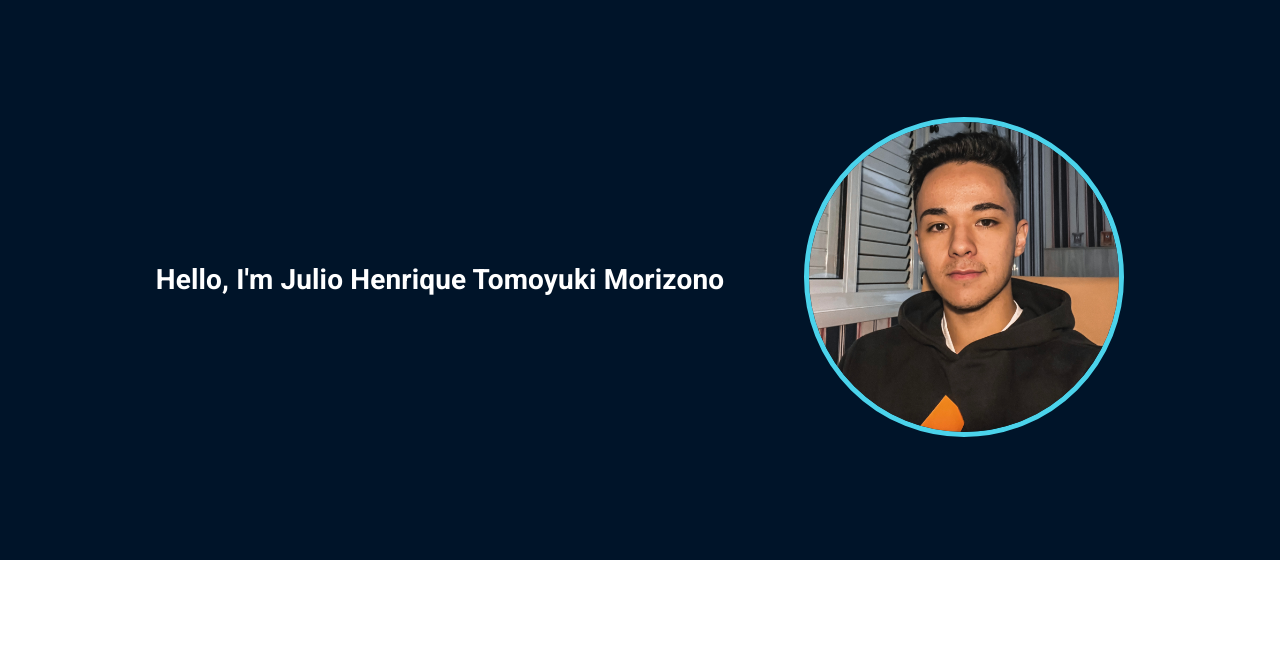
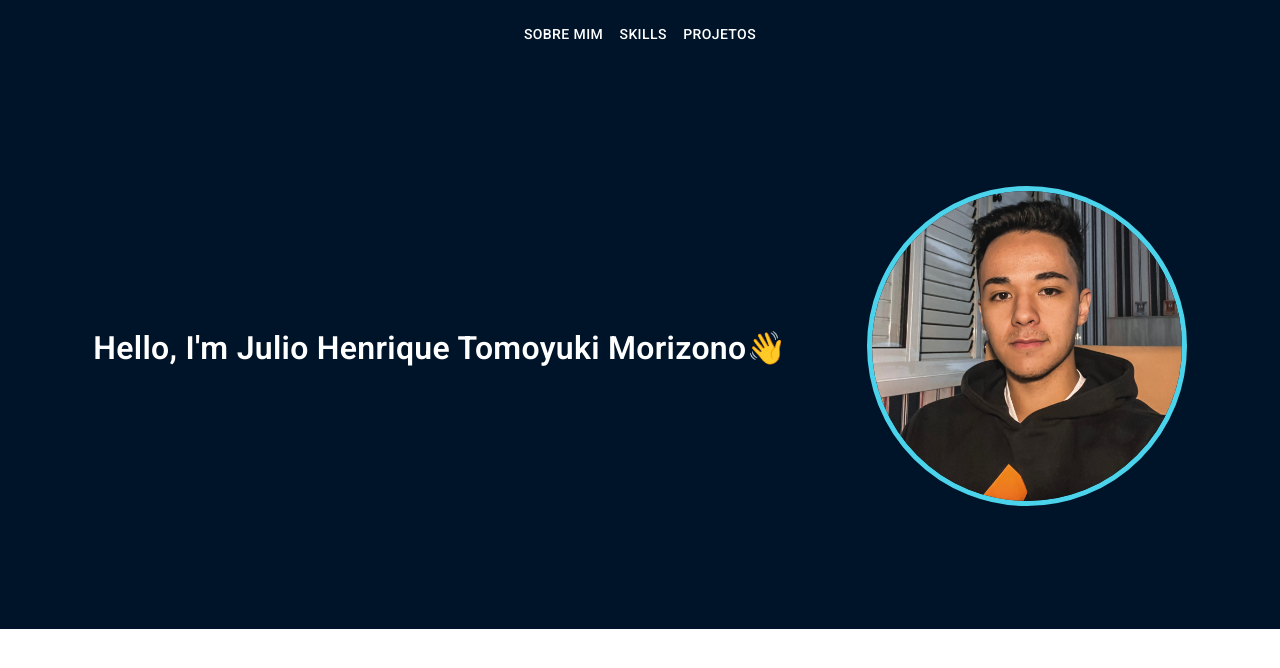
Before and after one commit to juliohtm08/my-portfolio, a React (Vite) app: page / in a window 1280 px wide. Shown: the top 668 px of the page. Built offline with nearby package versions, Linux system fonts and the light colour scheme.

Commit message:
add AppBar

```diff
--- a/package.json
+++ b/package.json
@@ -12,6 +12,7 @@
   "dependencies": {
     "@emotion/react": "^11.14.0",
     "@emotion/styled": "^11.14.0",
+    "@mui/icons-material": "^6.4.7",
     "@mui/material": "^6.4.7",
     "@mui/styled-engine-sc": "^6.4.6",
     "react": "^19.0.0",
--- a/src/App.jsx
+++ b/src/App.jsx
@@ -1,10 +1,13 @@
 import React from 'react';
+import Home from './pages/home/Home';
+import AppBar from './components/AppBar';
+
 import './styles/App.css';
-import Home from './pages/home/Home';
 
 function App() {
   return (
     <div>
+      <AppBar />
       <Home />
     </div>
   );
--- /dev/null
+++ b/src/components/AppBar.jsx
@@ -0,0 +1,49 @@
+import * as React from 'react';
+import AppBar from '@mui/material/AppBar';
+import Box from '@mui/material/Box';
+import Toolbar from '@mui/material/Toolbar';
+import Container from '@mui/material/Container';
+import Button from '@mui/material/Button';
+
+// Defina os itens do menu
+const pages = ['Sobre mim', 'Skills', 'Projetos'];
+
+function ResponsiveAppBar() {
+  const [anchorElNav, setAnchorElNav] = React.useState(null);
+
+  const handleCloseNavMenu = () => {
+    setAnchorElNav(null);
+  };
+
+  return (
+    <AppBar
+      position="static"
+      sx={{ backgroundColor: 'var(--background-color)' }}
+    >
+      <Container maxWidth="xl">
+        <Toolbar disableGutters>
+          {/* Menu para telas grandes */}
+          <Box
+            sx={{
+              flexGrow: 1,
+              display: { xs: 'none', md: 'flex' },
+              justifyContent: 'center',
+            }}
+          >
+            {pages.map((page) => (
+              <Button
+                key={page}
+                onClick={handleCloseNavMenu}
+                sx={{ my: 2, color: 'white', display: 'block' }}
+              >
+                {page}
+              </Button>
+            ))}
+          </Box>
+        </Toolbar>
+      </Container>
+    </AppBar>
+  );
+}
+
+export default ResponsiveAppBar;
--- a/src/pages/home/Home.jsx
+++ b/src/pages/home/Home.jsx
@@ -35,7 +35,9 @@ function Home() {
       >
         <Grid2 item xs={6} className="grid-item-style">
           <Item>
-            <h1>Hello, I'm Julio Henrique Tomoyuki Morizono</h1>
+            <Typography sx={{ fontSize: '2rem', fontWeight: 600 }}>
+              Hello, I'm Julio Henrique Tomoyuki Morizono👋
+            </Typography>
           </Item>
         </Grid2>
         <Grid2 item xs={6} className="grid-item-style">
```
Also changed, not shown: 1 other file (tests, documents, lock files or other folders).
